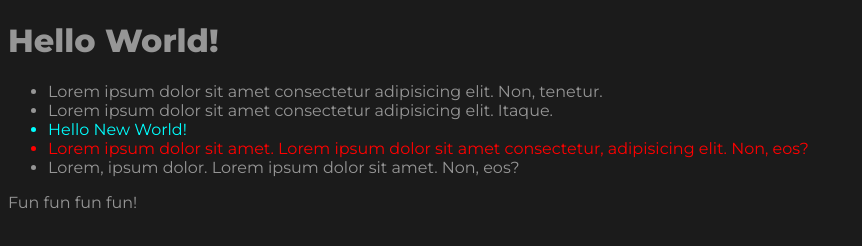
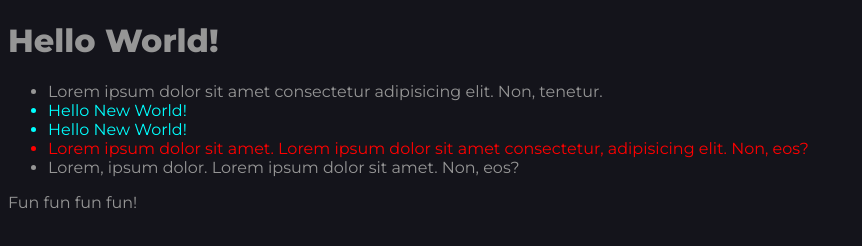
Before and after one commit to StainXrm/js-selector-lib, a website: page index.html in a window 1280 px wide. Shown: the whole page, without its empty margins (0-862 px from the left). Drawn offline with Linux system fonts and the light colour scheme.

Commit message:
tiny update

```diff
--- a/easyselect.js
+++ b/easyselect.js
@@ -1,4 +1,4 @@
-export function X(arg) {
+export default function X(arg) {
     let selects = document.querySelectorAll(arg)
     // let selectArr = Array.from(selects);
     return new DOMNodes(selects);
--- a/index.html
+++ b/index.html
@@ -35,13 +35,14 @@
 
         body,
         html {
-            background-color: rgb(27, 27, 27);
+            background-color: black;
         }
     </style>
 
     <script type='module'>
-        import { X } from './easyselect.js';
-        X("li.item3").replace("Hello New World!").css("color", "cyan")
+        import X from '/easyselect.js';
+        X("li.item3, li.item2").replace("Hello New World!").css("color", "cyan")
+        X("body, html").css("background-color", "rgb(20, 20, 27)")
         X("li.item3").css("color")
         X("li.item4").css("color", "red")
     </script>
```
